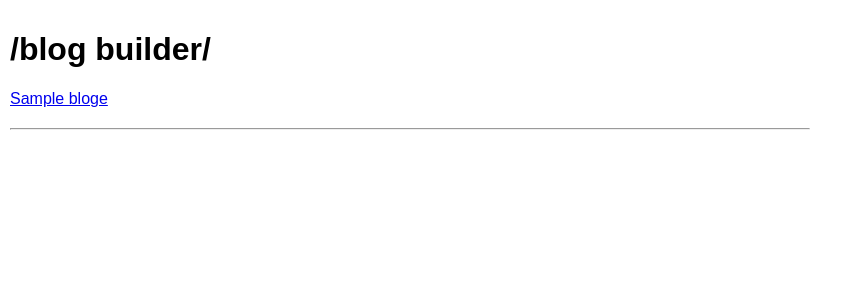
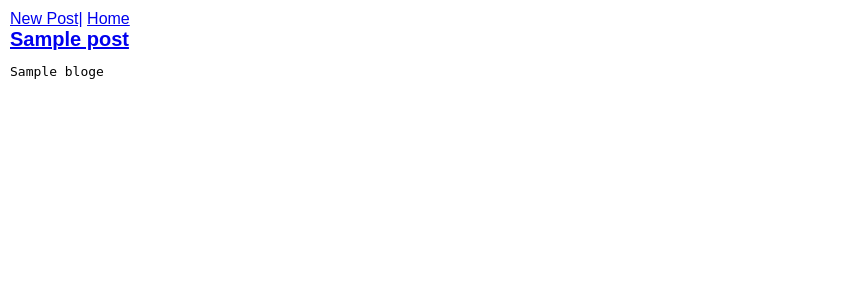
Before and after one commit to yusaku2/build-a-blog, a Python web app: template templates/front.html in a window 1280 px wide. Shown: the top 300 px of the page, without its empty margins (0-863 px from the left). Run offline with Jinja, Linux system fonts and the light colour scheme; the template is opened without the code that fills it: most values are stand-ins (such as "Sample title", 1, 10 or a date in 2020).

Commit message:
4th  commit

```diff
--- a/templates/base.html
+++ b/templates/base.html
@@ -1,3 +1,9 @@
+<!DOCTYPE html>
+<html>
+<head>
+<title> Blogs!</title>
+</head>
+
 <style type="text/css">
         body {
             font-family: sans-serif;
@@ -49,14 +55,15 @@
             margin: 0;
             font-size: 17px;
         }
+
     </style>
 
-    <title style="margin: 0">
 
-        <a href=/newpost>New Post|</a>
-        <a href=/>Home</a>
+    <body style="margin: 0">
 
-    </title>
-    <body>
-
+            <a href='/newpost'>New Post|</a>
+            <a href='/'>Home</a>
+        {% block content %}
+        {% endblock %}
     </body>
+</html>
--- a/templates/front.html
+++ b/templates/front.html
@@ -1,74 +1,18 @@
-<!DOCTYPE html>
-
-<html>
-    <head>
-        <title>/Build A Blog!/</title>
-    </head>
-    <style type="text/css">
-            body {
-                font-family: sans-serif;
-                width: 800px;
-                margin: 0 auto;
-                padding: 10px;
-            }
-
-            .error {
-                color: red
-            }
-
-            label {
-                display: block;
-                font-size: 20px;
-            }
-
-            input[type=text] {
-                width: 400px;
-                font-size: 20px;
-                padding: 2px;
-            }
-
-            textarea {
-                width: 400px;
-                height: 200px;
-                font-size: 17px;
-                font-family: monospace;
-            }
-
-            input[type=submit] {
-                font-size: 24px;
-            }
-
-            hr {
-                margin: 20px auto;
-            }
-
-            .post_content + .post_content {
-                margin-top: 20px;
-            }
-
-            .post-title {
-                font-weight: bold;
-                font-size: 20px;
-            }
-
-            .post-body {
-                margin: 0;
-                font-size: 17px;
-            }
-        </style>
-
-        <body style="margin: 0">
-
-    <h1>/blog builder/</h1>
-    {% for blogpost in posts %}
-        <div class="blog">
+    {% extends "base.html" %}
+    {% block content %}
 
 
-            <div class="bloge"><a href="/blog/{{blogpost}}"{{bloge.title}}
-            <pre class="blog-body">{{blogpost.bloge}}</pre>
-        </div>
+
+    {% for blogpost in posts %}
+
+            <div class="bloge">
+            <a href="/blog/{{posts.key().id()}}" class="post-title">{{posts.title}}
+            </a>
+
+            <pre class="blog-body">{{posts.bloge}}
+            </pre>
+
+            </div>
 
     {% endfor %}
-    <hr>
-    </body>
-</html>
+    {% endblock %}
```
Also changed, not shown: main.py (+27 -26 lines), templates/newpost.html (+5 -5 lines), app.yaml (line endings or trailing spaces), index.yaml (line endings or trailing spaces), 1 other file.
